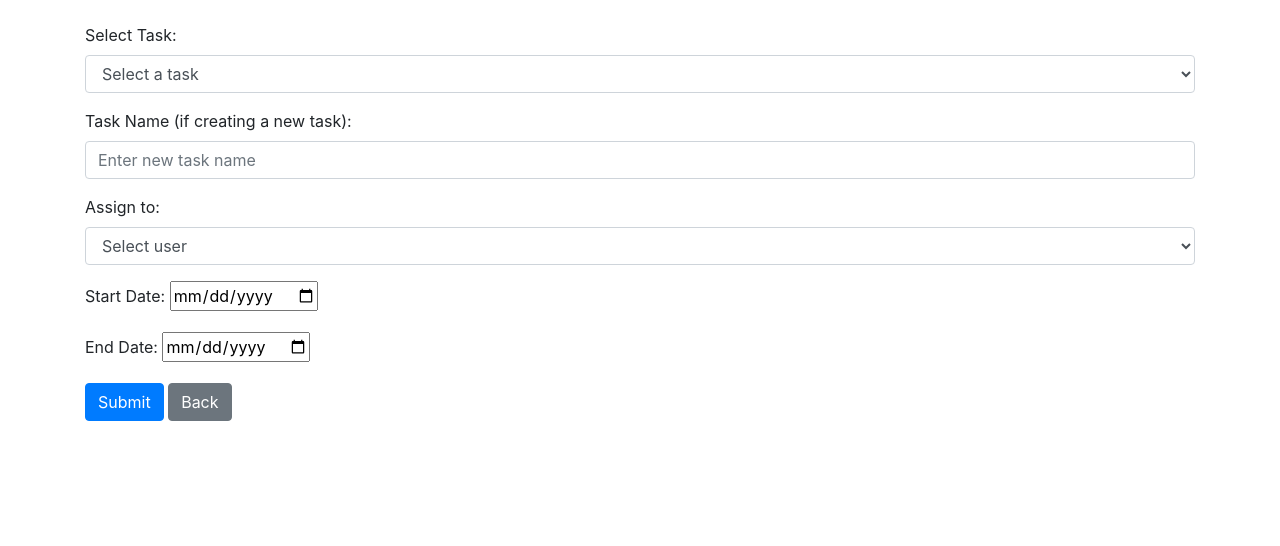
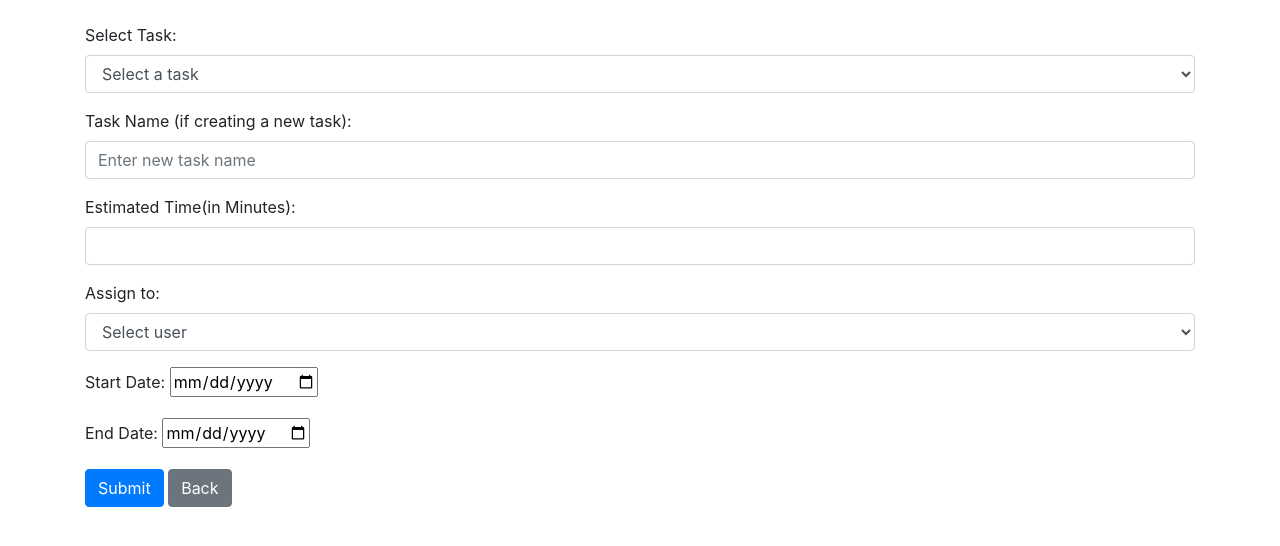
Before and after one commit to Yuvi3028/Task-manager, a Django app: page /tasks/create/ in a window 1280 px wide. Shown: the part 165-711 px from the top of the page. Run offline with Django 5.2, Linux system fonts and the light colour scheme; the visitor is signed in with stand-in values (Sample User, id 1); some libraries are stand-ins or nearby versions.

Commit message:
updated code10

```diff
--- a/task_management_system/task_management_system_app/forms.py
+++ b/task_management_system/task_management_system_app/forms.py
@@ -20,13 +20,14 @@ class CategoryForm(forms.ModelForm):
 class TaskForm(forms.ModelForm):
     class Meta:
         model = Task
-        fields = ['task_name', 'category', 'assigned_to', 'start_date', 'end_date']
+        fields = ['task_name', 'assigned_to', 'start_date', 'end_date', 'estimated_time']
 
     task_name = forms.CharField(max_length=255)
     category = forms.CharField(max_length=255)
     assigned_to = forms.CharField(max_length=255)
     start_date = forms.DateField()
     end_date = forms.DateField()
+    estimated_time = forms.DecimalField(max_digits=5, decimal_places=2, required=False, min_value=0.01)  # Add estimated_time field
 
     def __init__(self, *args, **kwargs):
         # Dynamically set task_name choices from a list provided during view initialization
--- a/task_management_system/task_management_system_app/models.py
+++ b/task_management_system/task_management_system_app/models.py
@@ -15,7 +15,7 @@ class Task(models.Model):
     assigned_to = models.ForeignKey(User, on_delete=models.SET_NULL, null=True, blank=True)  # ForeignKey to User
     start_date = models.DateField()
     end_date = models.DateField()
-    estimated_time = models.DurationField(null=True, blank=True)
+    estimated_time = models.DecimalField(max_digits=5, decimal_places=0, null=True, blank=True)  # Hours or minutes
     # time = models.TimeField(null=True, blank=True)
     # target_time = models.CharField(max_length=50, default='10 mins')  # Default value
     # date_assigned = models.DateField(null=True, blank=True)
--- a/task_management_system/task_management_system_app/templates/task_management_system_app/create_task.html
+++ b/task_management_system/task_management_system_app/templates/task_management_system_app/create_task.html
@@ -56,7 +56,6 @@
             </div>
         {% endif %}
 
-        <!-- Form -->
         <form method="post" action="{% url 'create_task' %}" id="create-task-form">
             {% csrf_token %}
 
@@ -65,8 +64,8 @@
                 <label for="task_select">Select Task:</label>
                 <select class="form-control" id="task_select" name="task_name">
                     <option value="" disabled selected>Select a task</option>
-                    {% for task in tasks %}
-                        <option value="{{ task }}">{{ task }}</option>
+                    {% for task, estimated_time in tasks %}
+                        <option value="{{ task }}" data-estimated-time="{{ estimated_time }}">{{ task }}</option>
                     {% endfor %}
                 </select>
             </div>
@@ -77,7 +76,13 @@
                 <input type="text" class="form-control" id="new_task_name" name="new_task_name" placeholder="Enter new task name">
             </div>
 
+            <!-- Estimated Time (auto-filled based on task selection) -->
+            <div class="form-group">
+                <label for="estimated_time">Estimated Time(in Minutes):</label>
+                <input type="text" class="form-control" id="estimated_time" name="estimated_time">
+            </div>
 
+            <!-- Other form fields -->
             <div class="form-group">
                 <label for="assigned_to">Assign to:</label>
                 <select class="form-control" id="assigned_to" name="assigned_to">
@@ -87,7 +92,6 @@
                     {% endfor %}
                 </select>
             </div>
-
 
             <!-- Start Date -->
             <div class="form-group">
@@ -101,7 +105,7 @@
                 <input type="date" id="end_date" name="end_date" required>
             </div>
 
-            <button type="button" class="btn btn-primary" id="submit_button">Submit</button>
+            <button type="submit" class="btn btn-primary">Submit</button>
             <a href="{% url 'home' %}" class="btn btn-secondary">Back</a>
         </form>
     </div>
@@ -121,6 +125,7 @@
                 var endDate = $('#end_date').val();
                 var newTaskName = $('#new_task_name').val();  // Get the new task name
                 var assignedUser = $('#assigned_to').val();  // Get the user selected in the dropdown
+                var estimatedTime = $('#estimated_time').val();  // Get the estimated time value
                 var isManualTask = newTaskName && newTaskName.trim() !== "";  // Check if the user entered a new task
 
                 if (startDate && endDate) {
@@ -129,11 +134,12 @@
 
                     // If a new task is entered, add it to the tasks list
                     if (isManualTask) {
-                        // Manually add the new task and selected user to the form
+                        // Manually add the new task, assigned user, and estimated time to the form
                         $('#task_select').val(newTaskName);  // Set the new task in the dropdown
                         $('#assigned_to').val(assignedUser);  // Set the selected user in the dropdown
                         $('#start_date').val(startDate);  // Set start date
                         $('#end_date').val(endDate);  // Set end date
+                        $('#estimated_time').val(estimatedTime);  // Set estimated time
 
                         // Submit the form for the manual task creation
                         $('#create-task-form').submit();  // For normal tasks
@@ -153,7 +159,8 @@
                                 task: shuffledTasks[i],
                                 user: randomUser,
                                 start_date: startDate,
-                                end_date: endDate
+                                end_date: endDate,
+                                estimated_time: estimatedTime
                             });
                         }
 
@@ -163,10 +170,10 @@
                             $('#assigned_to').val(assignment.user);
                             $('#start_date').val(assignment.start_date);
                             $('#end_date').val(assignment.end_date);
+                            $('#estimated_time').val(assignment.estimated_time);  // Add estimated time
 
                             // Submit the form for each assignment
                             $('#create-task-form').submit();  // For normal tasks
-
                         });
                     }
                 } else {
@@ -183,6 +190,7 @@
                 return array;
             }
         });
+
         // Show the popup message for all users
         window.onload = function() {
             const popup = document.getElementById("popupMessage");
--- a/task_management_system/task_management_system_app/views.py
+++ b/task_management_system/task_management_system_app/views.py
@@ -113,6 +113,7 @@ def home(request):
     if request.user.is_superuser:
         task_counts = {}
         task_names = {}
+        total_hours = {}  # Dictionary to hold total hours for each user
 
         # If no date range is selected (i.e., from_date and to_date are None), filter for today's tasks
         if not from_date and not to_date:
@@ -127,6 +128,16 @@ def home(request):
             user_tasks = tasks.filter(assigned_to=user)
             task_counts[user.username] = user_tasks.count()
             task_names[user.username] = [task.task_name for task in user_tasks]
+
+            # Calculate total hours for this user
+            total_hours_for_user = 0
+            for task in user_tasks:
+                if task.estimated_time:
+                    if task.estimated_time < 60:
+                        total_hours_for_user += task.estimated_time / 60  # Convert minutes to hours
+                    else:
+                        total_hours_for_user += task.estimated_time / 60  # Hours are already in hours
+            total_hours[user.username] = total_hours_for_user
 
         # Prepare the data for the chart
         user_names = list(task_counts.keys())
@@ -147,6 +158,7 @@ def home(request):
             'to_date': to_date,
             'users': users,
             'selected_users': selected_users,  # Pass selected users to the template for admin
+            'total_hours': total_hours,  # Pass the total hours to the template
         })
 
     # For regular users: filter tasks for the logged-in user and the selected date range
@@ -160,7 +172,23 @@ def home(request):
         else:
             # Default to today's tasks if no date range is provided
             tasks = tasks.filter(start_date__lte=today, end_date__gte=today)
+
+        # Sort tasks by time extracted from the task name (optional sorting logic)
         tasks = sorted(tasks, key=lambda task: extract_time_from_task_name(task.task_name) or datetime.min)
+
+        # Calculate total hours for the logged-in user
+        total_minutes_for_user = 0
+        for task in tasks:
+            if task.estimated_time:
+                if task.estimated_time < 60:
+                    total_minutes_for_user += task.estimated_time  # Add minutes directly
+                else:
+                    total_minutes_for_user += task.estimated_time  # Convert hours to minutes
+
+        # Convert total minutes to hours and remaining minutes
+        total_hours = total_minutes_for_user // 60
+        remaining_minutes = total_minutes_for_user % 60
+
         # Render the template with tasks assigned to the logged-in user and filter parameters
         return render(request, 'home.html', {
             'tasks': tasks,
@@ -168,19 +196,20 @@ def home(request):
             'to_date': to_date,
             'users': users,
             'selected_users': selected_users,  # Pass selected users here for the admin view
+            'total_hours': total_hours,  # Total hours for the logged-in user
+            'remaining_minutes': remaining_minutes,  # Remaining minutes after full hours
         })
 
 # Add a view for downloading tasks in Excel format
-@login_required
 def download_tasks(request):
-    from_date = request.GET.get('start_date', None)
-    to_date = request.GET.get('end_date', None)
+    # Get the current date in the correct timezone
+    today = timezone.now().date()
 
-    # Fetch tasks, filtered by the date range if provided
+    # Fetch tasks, filtered by today's date
     tasks = Task.objects.all()
 
-    if from_date and to_date:
-        tasks = tasks.filter(start_date__gte=from_date, end_date__lte=to_date)
+    # Filter tasks by today's date (consider only the date part of the datetime)
+    tasks = tasks.filter(start_date__gte=today, start_date__lt=today + timezone.timedelta(days=1))
 
     # Sort tasks by start_date in ascending order
     tasks = tasks.order_by('start_date')
@@ -190,19 +219,63 @@ def download_tasks(request):
     if not user.is_superuser:  # If not admin, filter by logged-in user
         tasks = tasks.filter(assigned_to=user)
 
-    # Convert tasks to DataFrame
+    # Function to convert estimated_time into the desired format
+    def format_estimated_time(estimated_time):
+        if estimated_time is None or estimated_time == 0:
+            return "0 hours"
+        hours = estimated_time // 60  # Get full hours
+        minutes = estimated_time % 60  # Get remaining minutes
+        time_string = ""
+        if hours > 0:
+            time_string += f"{hours} hour" + ("s" if hours > 1 else "")
+        if minutes > 0:
+            if hours > 0:
+                time_string += " "
+            time_string += f"{minutes} minute" + ("s" if minutes > 1 else "")
+        return time_string
+
+    # Function to calculate total estimated time in hours and minutes
+    def calculate_total_estimated_time(tasks):
+        total_minutes = sum(task.estimated_time for task in tasks if task.estimated_time)
+        total_hours = total_minutes // 60
+        total_remaining_minutes = total_minutes % 60
+        return total_hours, total_remaining_minutes
+
+    # Task data for Excel download
     tasks_data = {
         'Task Name': [task.task_name for task in tasks],
         'Assigned To': [task.assigned_to for task in tasks],
-        # 'Category': [task.category for task in tasks],
-        'Start Date': [task.start_date.replace(tzinfo=None) if isinstance(task.start_date, datetime) and is_aware(task.start_date) else task.start_date for task in tasks],  # Make datetime timezone unaware
-        'End Date': [task.end_date.replace(tzinfo=None) if isinstance(task.end_date, datetime) and is_aware(task.end_date) else task.end_date for task in tasks],  # Make datetime timezone unaware
+        'Start Date': [task.start_date.replace(tzinfo=None) if isinstance(task.start_date, datetime) and is_aware(task.start_date) else task.start_date for task in tasks],
+        'End Date': [task.end_date.replace(tzinfo=None) if isinstance(task.end_date, datetime) and is_aware(task.end_date) else task.end_date for task in tasks],
+        'Estimated Time': [
+            format_estimated_time(task.estimated_time) for task in tasks
+        ],
     }
 
+    # Calculate total estimated time in hours and minutes
+    total_hours, total_remaining_minutes = calculate_total_estimated_time(tasks)
+
+    # Add the total row at the bottom
+    total_row = {
+        'Task Name': 'Total',
+        'Assigned To': '',
+        'Start Date': '',
+        'End Date': '',
+        'Estimated Time': f"{total_hours} hour{'s' if total_hours != 1 else ''} {total_remaining_minutes} minute{'s' if total_remaining_minutes != 1 else ''}"
+    }
+
+    # Append the total row to the tasks data
+    tasks_data['Task Name'].append(total_row['Task Name'])
+    tasks_data['Assigned To'].append(total_row['Assigned To'])
+    tasks_data['Start Date'].append(total_row['Start Date'])
+    tasks_data['End Date'].append(total_row['End Date'])
+    tasks_data['Estimated Time'].append(total_row['Estimated Time'])
+
+    # Convert to DataFrame
     df = pd.DataFrame(tasks_data)
 
     # Generate a dynamic file name based on the assigned user's username and today's date
-    file_name = f"{user.username}_{datetime.now().strftime('%d-%m-%Y')}_tasks.xlsx"
+    file_name = f"{user.username}_{today.strftime('%d-%m-%Y')}_tasks.xlsx"
 
     # Create HTTP response with Excel file content
     response = HttpResponse(content_type='application/vnd.openxmlformats-officedocument.spreadsheetml.sheet')
@@ -221,7 +294,6 @@ def register(request):
             user = form.save()
             user.email = form.cleaned_data.get('email')  # Save the email to the user instance
             user.save()  # Don't forget to save the user instance with the email
-            # login(request, user)  # You can log in the user if you want
             return redirect('login')
     else:
         form = RegistrationForm()
@@ -229,28 +301,14 @@ def register(request):
 
 def LogoutPage(request):
     logout(request)
-    # if not request.session.get('has_logged_in', False):  # Check if the user has logged in before
-    #         messages.success(request, "Login Successfully!")  # Set message
-    #         request.session['has_logged_in'] = True  # Set flag to True
     messages.success(request, "Logout Successfully!")
     return redirect("login")
-
-class TaskForm(forms.ModelForm):
-    class Meta:
-        model = Task
-        fields = ['task_name', 'category', 'assigned_to', 'start_date', 'end_date']
-
-    task_name = forms.CharField(max_length=255)
-    category = forms.CharField(max_length=255)
-    assigned_to = forms.CharField(max_length=255)
-    start_date = forms.DateField()
-    end_date = forms.DateField()
 
 class TaskForm(forms.Form):
 
     class Meta:
         model = Task
-        fields = ['task_name', 'category', 'assigned_to', 'start_date', 'end_date']
+        fields = ['task_name', 'category', 'assigned_to', 'start_date', 'end_date', 'estimated_time']
     task_name = forms.CharField(max_length=100)
     assigned_to = forms.CharField(max_length=100)
     start_date = forms.DateField(widget=forms.DateInput(attrs={'type': 'date'}))
@@ -261,7 +319,14 @@ def load_tasks_from_excel(file_path):
     try:
         if os.path.exists(file_path):
             df = pd.read_excel(file_path)
-            return df['Task Name'].dropna().tolist()  # List of task names from the Excel file
+
+            # Assuming the first column contains task names and the second column contains estimated times
+            tasks = df[['Task Name', 'Estimated Time']].dropna()  # Remove rows with missing values
+
+            # Convert to a list of tuples for easy processing
+            tasks_list = [(row['Task Name'], row['Estimated Time']) for index, row in tasks.iterrows()]
+
+            return tasks_list  # A list of tuples with (task_name, estimated_time)
         return []
     except Exception as e:
         print(f"Error loading Excel file: {e}")
@@ -289,7 +354,8 @@ def assign_tasks(request, tasks, users_list, success_message, is_daily_task=Fals
                     task_name=new_task_name,
                     assigned_to=assigned_user,
                     start_date=start_date,
-                    end_date=end_date
+                    end_date=end_date,
+                    estimated_time=request.POST.get('estimated_time')  # You will need to get this value from the form
                 )
                 messages.success(request, f"Task '{new_task_name}' has been created and assigned to {assigned_to}.")
                 return redirect('create_daily_task' if is_daily_task else 'create_task')
@@ -300,27 +366,36 @@ def assign_tasks(request, tasks, users_list, success_message, is_daily_task=Fals
 
         # Case 2: If no new task is entered, proceed to automatic task assignment from the Excel or predefined tasks
         elif tasks and users_list:
-            # Shuffle the list of tasks to randomize the order
-            random.shuffle(tasks)
+            # Sort the tasks based on estimated time (largest first)
+            tasks.sort(key=lambda x: x[1], reverse=True)
 
-            # Shuffle selected users as well (if needed)
-            random.shuffle(users_list)
+            # Initialize users' total assigned time
+            users_time = {user: 0 for user in users_list}
 
             # Track assignments to ensure each task is assigned to a user
             task_assignments = []
 
-            # Assign tasks to users in a random order
-            for i, task_name in enumerate(tasks):
-                assigned_user = users_list[i % len(users_list)]  # Assign to a user randomly
-                # Create the task for the user
+            # Assign tasks to users in a way that balances their estimated times
+            for task_name, estimated_time in tasks:
+                # Find the user with the least assigned time
+                least_assigned_user = min(users_time, key=users_time.get)
+
+                # Assign the task to this user
+                assigned_user = least_assigned_user
                 Task.objects.create(
                     task_name=task_name,
                     assigned_to=assigned_user,
                     start_date=start_date,
-                    end_date=end_date
+                    end_date=end_date,
+                    estimated_time=estimated_time  # Use the estimated time from Excel
                 )
+
+                # Update the total assigned time for this user
+                users_time[assigned_user] += estimated_time
+
                 task_assignments.append(task_name)
 
+            # Show success message after assignment
             messages.success(request, f'{len(task_assignments)} tasks have been automatically assigned to users successfully!')
             return redirect('create_daily_task' if is_daily_task else 'create_task')
 
@@ -472,7 +547,6 @@ def view_task_list(request):
                 tasks = tasks.filter(end_date__lte=to_date)
             except ValueError:
                 messages.error(request, f"Invalid 'to_date' format: {to_date}")
-
         else:
             # Default to today's date if no date filter is provided
             tasks = tasks.filter(start_date__lte=today, end_date__gte=today)
@@ -496,6 +570,15 @@ def view_task_list(request):
         else:
             # Default to today's date if no date filter is provided
             tasks = tasks.filter(start_date__lte=today, end_date__gte=today)
+
+    # Calculate hours and minutes for each task
+    for task in tasks:
+        if task.estimated_time:
+            task.hours = task.estimated_time // 60  # Calculate hours
+            task.minutes = task.estimated_time % 60  # Calculate remaining minutes
+        else:
+            task.hours = 0
+            task.minutes = 0
 
     # Sort tasks by time extracted from the task name
     tasks = sorted(tasks, key=lambda task: extract_time_from_task_name(task.task_name) or datetime.min)
```
Also changed, not shown: task_management_system/task_management_system_app/templates/home.html (+50 -1 lines), task_management_system/task_management_system_app/templates/task_management_system_app/create_daily_task.html (+8 -2 lines), task_management_system/task_management_system_app/templates/view_task_list.html (+9 -1 lines), task_management_system/task_management_system_app/migrations/0006_alter_task_estimated_time.py (added), task_management_system/task_management_system_app/migrations/0007_alter_task_estimated_time.py (added), 2 other files.
